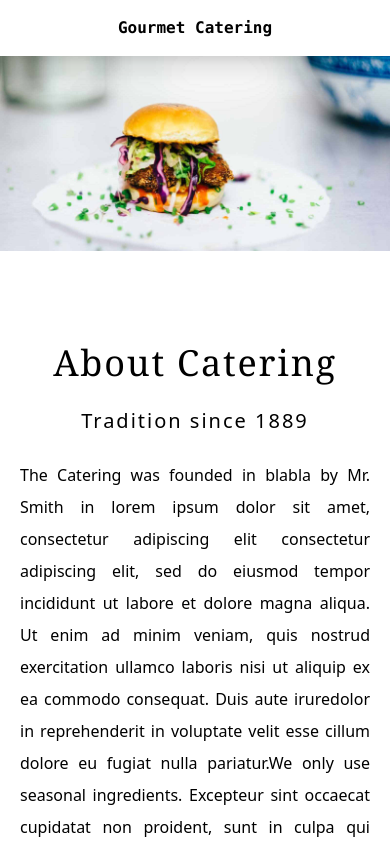
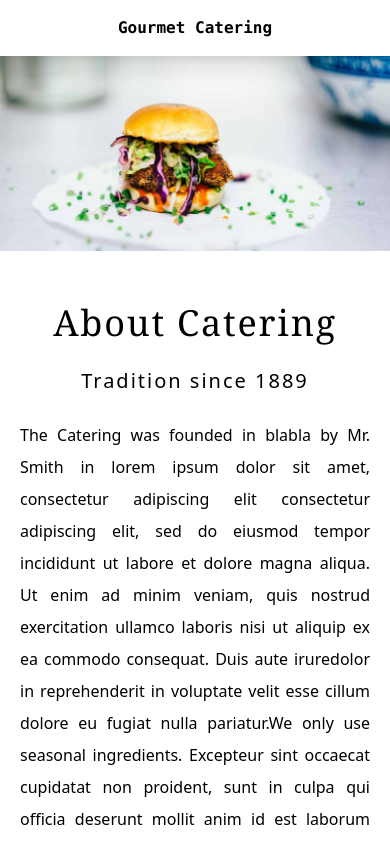
Before and after one commit to salmanahmed221/Tailwind-Catering-template, a Next.js app: page / in a window 390 px wide. Shown: the top 843 px of the page. Built offline with nearby package versions, Linux system fonts and the light colour scheme.

Commit message:
Fixed about session problem in mobile view

```diff
--- a/src/app/components/About.tsx
+++ b/src/app/components/About.tsx
@@ -13,7 +13,7 @@ export default function About() {
                         className='mx-auto'
                     />
                 </div>
-                <div className='basis-1/2 md:mr-10 mt-10'>
+                <div className='basis-1/2 md:mr-10 md:mt-10'>
                     <h1 className='text-center text-4xl font-serif pt-3 tracking-wider'>About Catering</h1>
                     <h4 className='text-center pt-6 text-xl tracking-widest'>Tradition since 1889</h4>
                     <p className='md:text-left text-justify px-5 pt-6 leading-8'>
```
